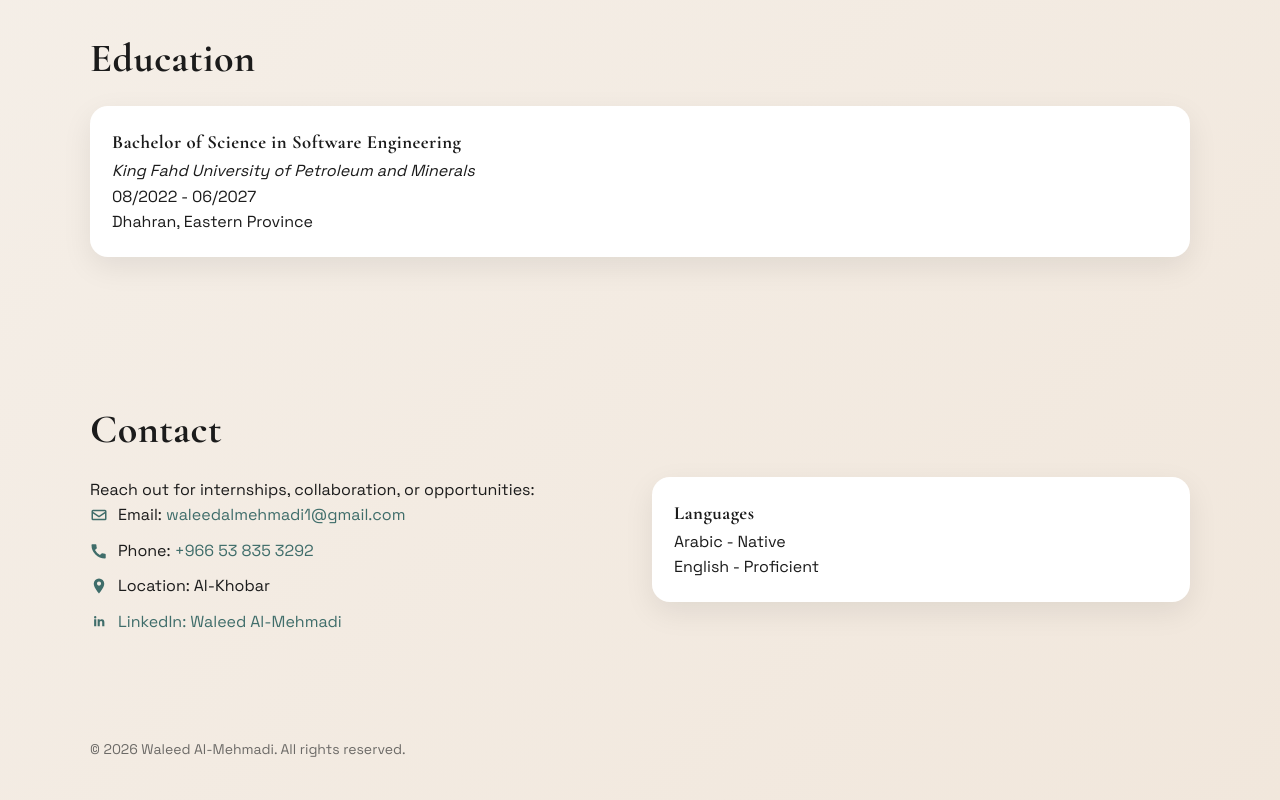
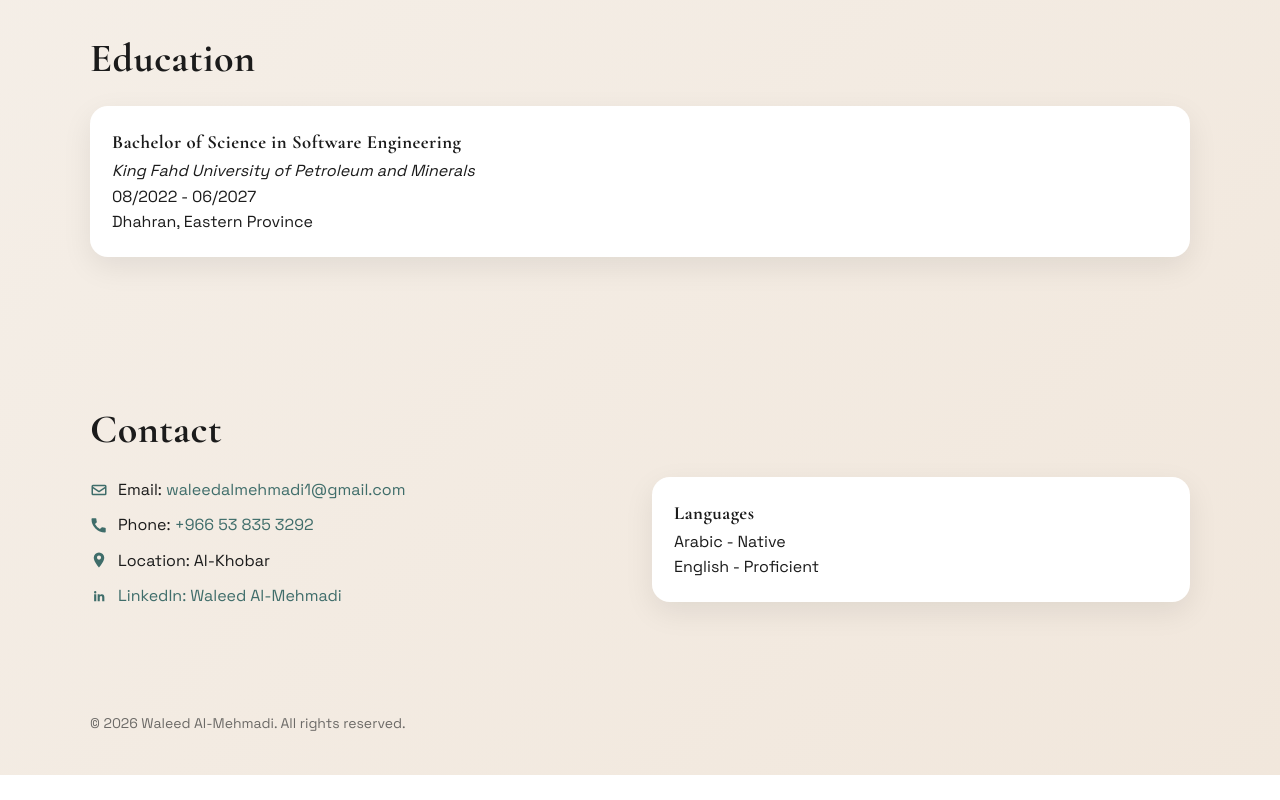
Before and after one commit to cn7n/portfolio, a plain HTML site: page index.html in a window 1280 px wide. Shown: the part 1885-2685 px from the top of the page. After the commit the page ends 2660 px from the top, so only its background shows below. Drawn offline with nearby package versions, Linux system fonts and the light colour scheme.

Commit message:
Update portfolio page

```diff
--- a/index.html
+++ b/index.html
@@ -194,7 +194,7 @@
         <h2>Contact</h2>
         <div class="contact-grid">
           <div>
-            <p>Reach out for internships, collaboration, or opportunities:</p>
+            <!-- <p>Reach out for internships, collaboration, or opportunities:</p> -->
             <ul class="contact-list">
               <li>
                 <span class="contact-item">
```
